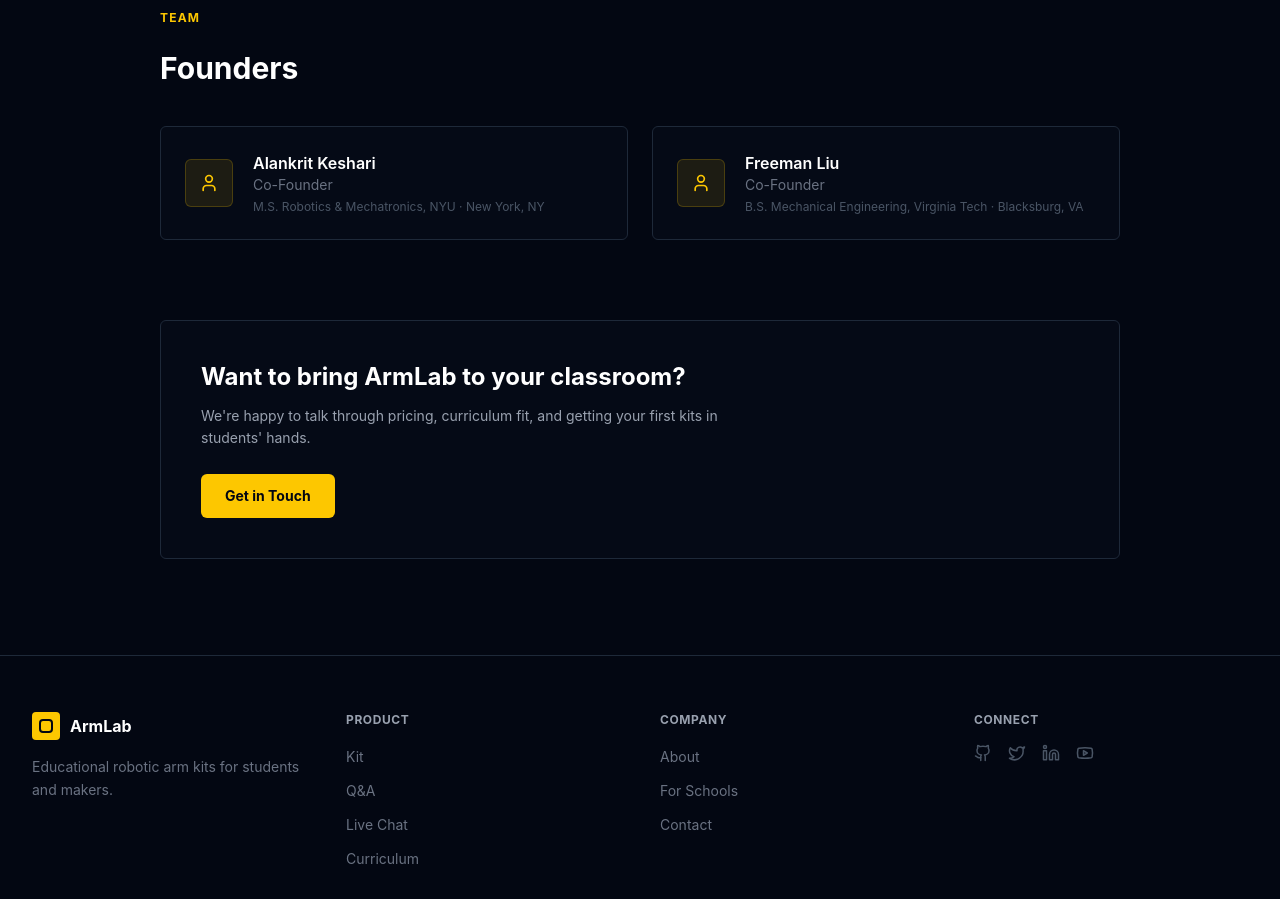
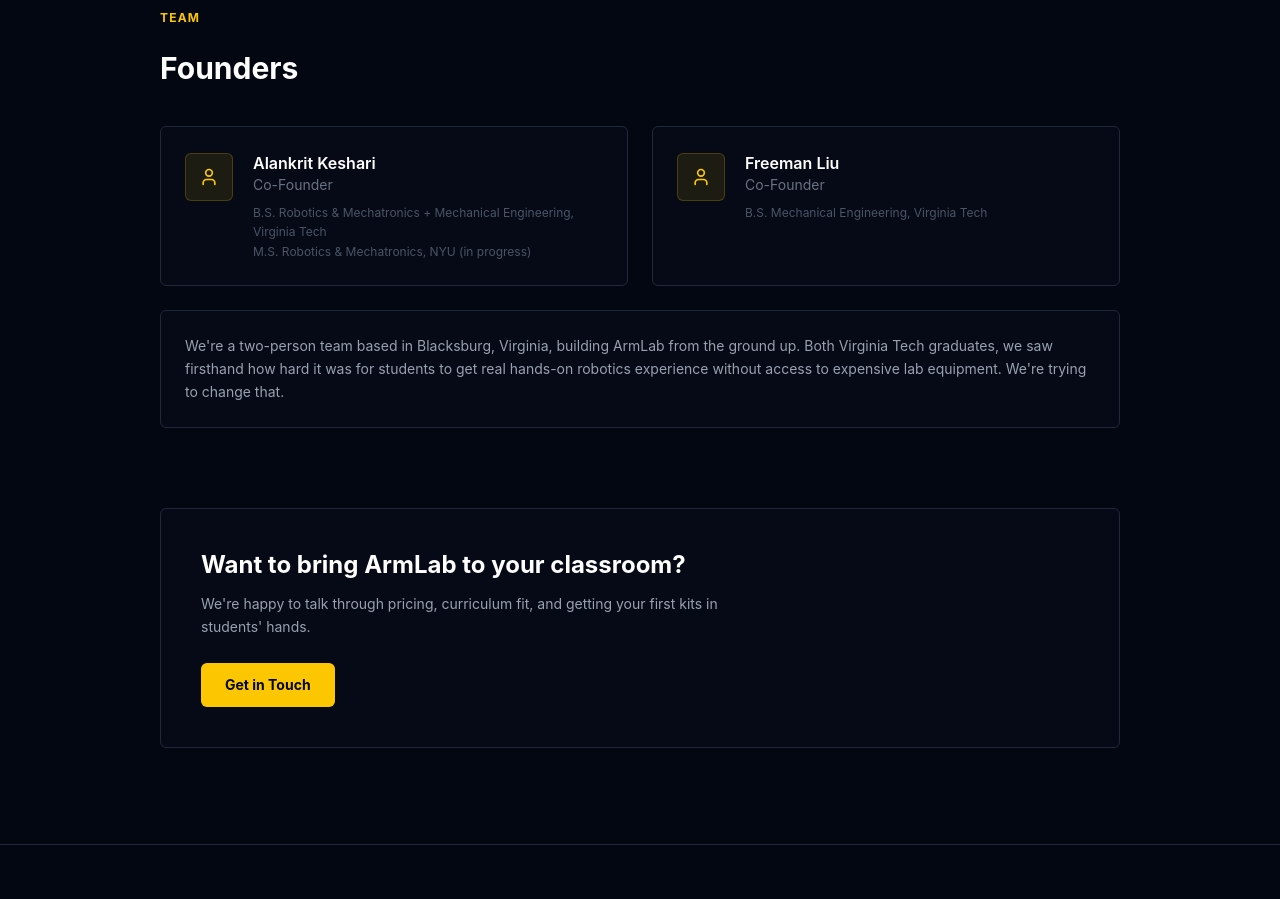
Before and after one commit to AlanK-vizor/LandingPageAndDashboardDesign, a React (Vite) app: page /about in a window 1280 px wide. Shown: the part 860-1759 px from the top of the page. Built offline with nearby package versions, Linux system fonts and the light colour scheme; no server answers.

Commit message:
Restore VT double major, add team blurb to About page

```diff
--- a/src/app/pages/AboutPage.tsx
+++ b/src/app/pages/AboutPage.tsx
@@ -70,27 +70,38 @@
               {
                 name: "Alankrit Keshari",
                 role: "Co-Founder",
-                detail: "M.S. Robotics & Mechatronics, NYU",
-                location: "New York, NY",
+                degrees: [
+                  "B.S. Robotics & Mechatronics + Mechanical Engineering, Virginia Tech",
+                  "M.S. Robotics & Mechatronics, NYU (in progress)",
+                ],
               },
               {
                 name: "Freeman Liu",
                 role: "Co-Founder",
-                detail: "B.S. Mechanical Engineering, Virginia Tech",
-                location: "Blacksburg, VA",
+                degrees: [
+                  "B.S. Mechanical Engineering, Virginia Tech",
+                ],
               },
             ].map((founder) => (
-              <div key={founder.name} className="border border-gray-800 rounded-md p-6 bg-gray-900/20 flex items-center gap-5">
-                <div className="w-12 h-12 bg-yellow-400/10 border border-yellow-400/20 rounded-md flex items-center justify-center shrink-0">
+              <div key={founder.name} className="border border-gray-800 rounded-md p-6 bg-gray-900/20 flex items-start gap-5">
+                <div className="w-12 h-12 bg-yellow-400/10 border border-yellow-400/20 rounded-md flex items-center justify-center shrink-0 mt-0.5">
                   <User size={20} className="text-yellow-400" />
                 </div>
                 <div>
                   <h3 className="text-white font-semibold text-base">{founder.name}</h3>
-                  <p className="text-gray-500 text-sm">{founder.role}</p>
-                  <p className="text-gray-600 text-xs mt-1">{founder.detail} · {founder.location}</p>
+                  <p className="text-gray-500 text-sm mb-2">{founder.role}</p>
+                  {founder.degrees.map((d) => (
+                    <p key={d} className="text-gray-600 text-xs leading-relaxed">{d}</p>
+                  ))}
                 </div>
               </div>
             ))}
+
+            <div className="sm:col-span-2 border border-gray-800 rounded-md p-6 bg-gray-900/20">
+              <p className="text-gray-400 text-sm leading-relaxed">
+                We're a two-person team based in Blacksburg, Virginia, building ArmLab from the ground up. Both Virginia Tech graduates, we saw firsthand how hard it was for students to get real hands-on robotics experience without access to expensive lab equipment. We're trying to change that.
+              </p>
+            </div>
           </div>
         </section>
 
```
